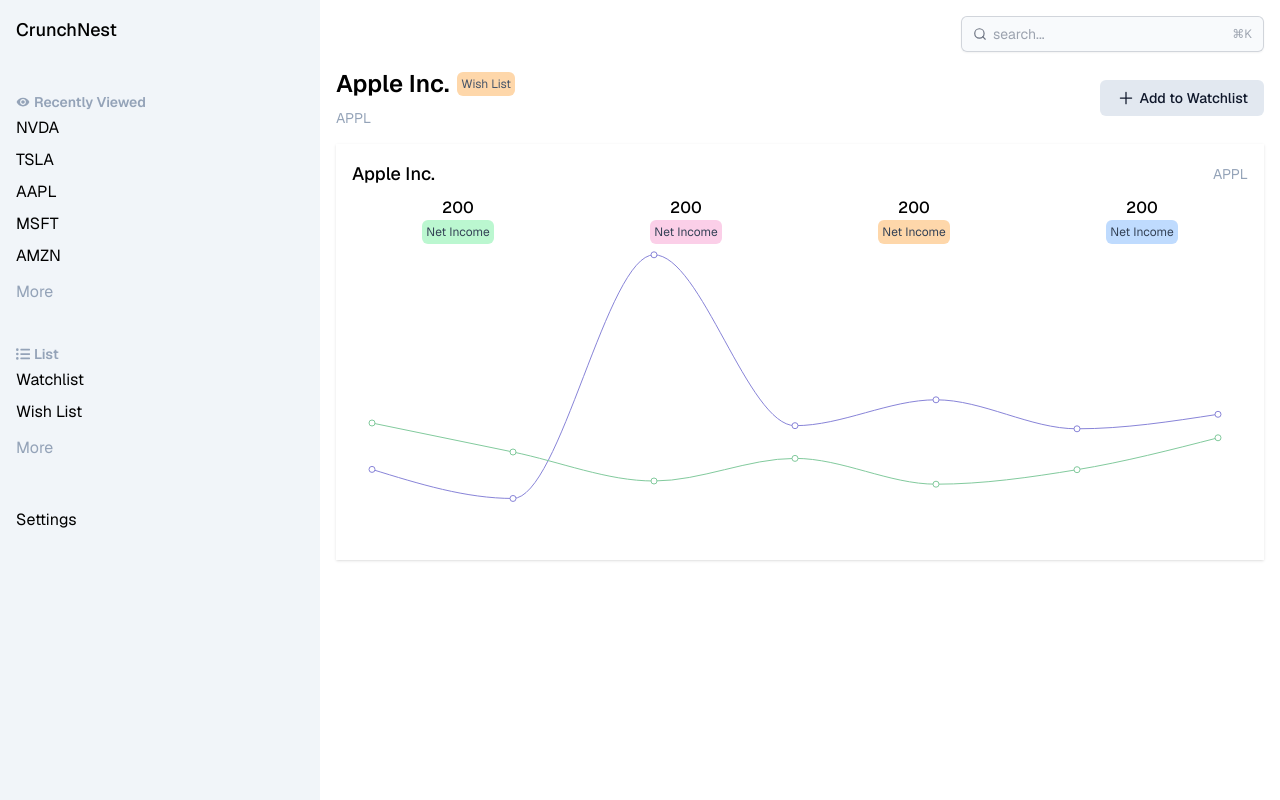
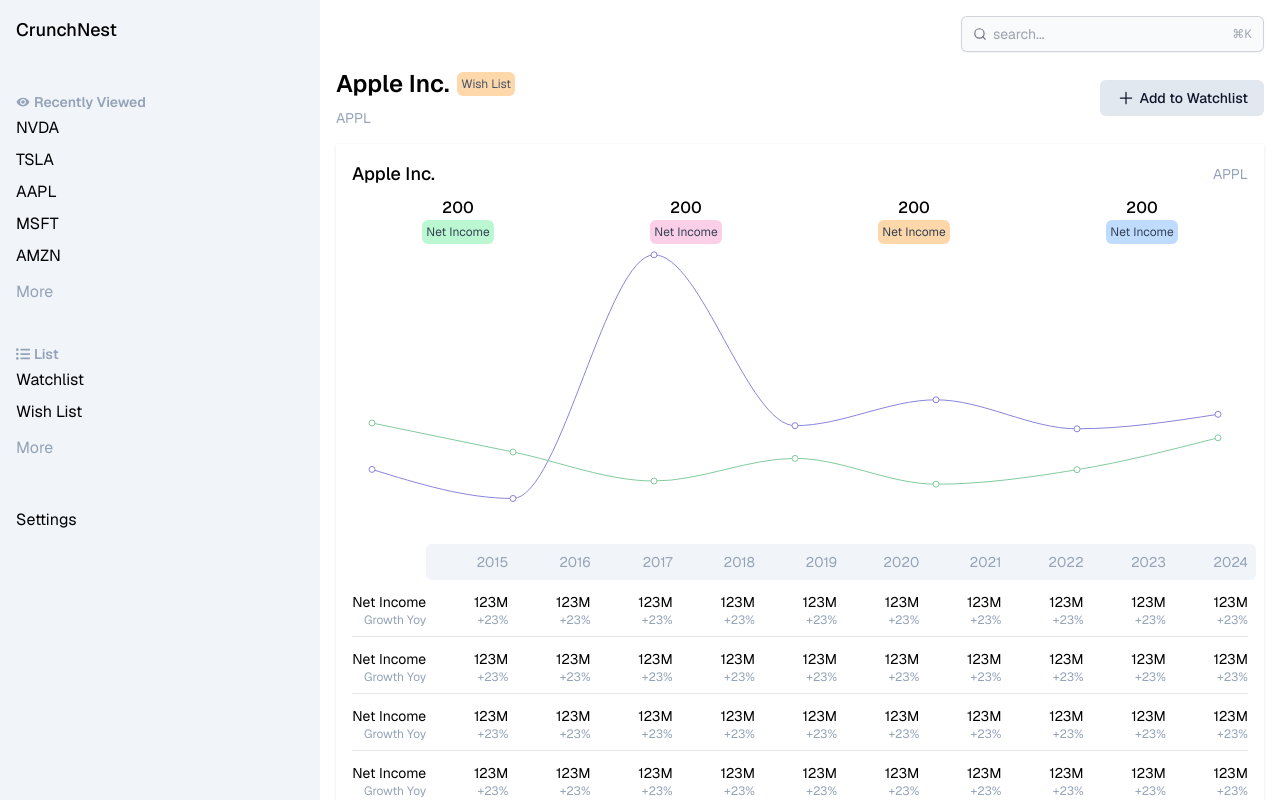
Before and after one commit to laniywh/crunch-nest, a Next.js app: page /dashboard/company/AAPL in a window 1280 px wide. Built offline with nearby package versions, Linux system fonts and the light colour scheme.

Commit message:
add table to yoyChart and fix sidebar overflow issue

```diff
--- a/src/app/_components/companyCard.tsx
+++ b/src/app/_components/companyCard.tsx
@@ -1,16 +1,25 @@
 import YoyChart from "@/app/_components/yoyChart";
+import Link from "next/link";
 
 interface Company {
   name: string;
   symbol: string;
 }
 
-export default function CompanyCard({ company }: { company: Company }) {
+export default function CompanyCard({
+  company,
+  showTable = false,
+}: {
+  company: Company;
+  showTable?: boolean;
+}) {
   const { name, symbol } = company;
   return (
-    <div className={"p-4 shadow"}>
+    <div className={"min-w-fit p-4 shadow"}>
       <div className="flex items-center justify-between gap-1">
-        <span className="text-lg font-medium">{name}</span>
+        <span className="text-lg font-medium">
+          <Link href={`/dashboard/company/${symbol}`}>{name}</Link>
+        </span>
         <span className="text-sm text-slate-400">{symbol}</span>
       </div>
 
@@ -46,7 +55,7 @@
         </div>
       </div>
 
-      <YoyChart />
+      <YoyChart showTable={showTable} />
     </div>
   );
 }
--- a/src/app/_components/sidebar.tsx
+++ b/src/app/_components/sidebar.tsx
@@ -17,7 +17,7 @@
 
   return (
     <aside
-      className={`absolute ${show ? "right-0" : "-right-80"} max-w-screen overflow--y-scroll z-10 h-screen w-60 bg-slate-100 sm:static md:w-80`}
+      className={`absolute ${show ? "right-0" : "-right-80"} max-w-screen overflow--y-scroll z-10 h-screen w-60 bg-slate-100 md:static lg:w-80`}
       ref={ref}
     >
       <div
--- a/src/app/_components/yoyChart.tsx
+++ b/src/app/_components/yoyChart.tsx
@@ -46,8 +46,13 @@
   },
 ];
 
-export default function YoyChart() {
+export default function YoyChart({
+  showTable = false,
+}: {
+  showTable?: boolean;
+}) {
   return (
+    <div className="min-w-fit">
       <div className={"h-[300px] w-full"}>
         <ResponsiveContainer>
           <LineChart
@@ -71,5 +76,37 @@
           </LineChart>
         </ResponsiveContainer>
       </div>
+      {showTable && (
+        <div className="grid w-full min-w-[600px] grid-cols-11 items-center gap-2 text-right text-sm">
+          <div className="col-span-1"></div>
+          <div className="col-span-10 -ml-2 -mr-2 grid grid-cols-10 gap-2 rounded-md bg-slate-100 p-2">
+            {[2015, 2016, 2017, 2018, 2019, 2020, 2021, 2022, 2023, 2024].map(
+              (year) => (
+                <div
+                  key={year}
+                  className="text-right text-sm font-normal text-slate-400"
+                >
+                  {year}
+                </div>
+              ),
+            )}
+          </div>
+          {new Array(4).fill(0).map((_, index) => (
+            <div className="col-span-11 grid grid-cols-subgrid items-center gap-2 gap-y-0 border-b pb-2 pt-1 text-sm last:border-b-0">
+              <span className="">Net Income</span>
+              {new Array(10).fill(0).map((_, index) => (
+                <span key={index}>123M</span>
+              ))}
+              <div className="text-xs text-slate-400">Growth Yoy</div>
+              {new Array(10).fill(0).map((_, index) => (
+                <span key={index} className="text-xs text-slate-400">
+                  +23%
+                </span>
+              ))}
+            </div>
+          ))}
+        </div>
+      )}
+    </div>
   );
 }
--- a/src/app/dashboard/company/[symbol]/page.tsx
+++ b/src/app/dashboard/company/[symbol]/page.tsx
@@ -26,7 +26,7 @@
         </Button>
       </header>
 
-      <CompanyCard company={{ name: "Apple Inc.", symbol: "APPL" }} />
+      <CompanyCard company={{ name: "Apple Inc.", symbol: "APPL" }} showTable />
     </div>
   );
 }
--- a/src/app/layout.tsx
+++ b/src/app/layout.tsx
@@ -15,7 +15,7 @@
 }) {
   return (
     <html lang="en" className={`${GeistSans.variable}`}>
-      <body>{children}</body>
+      <body className="overflow-x-hidden">{children}</body>
     </html>
   );
 }
```
Lines whose indentation alone changed are shown as unchanged.
